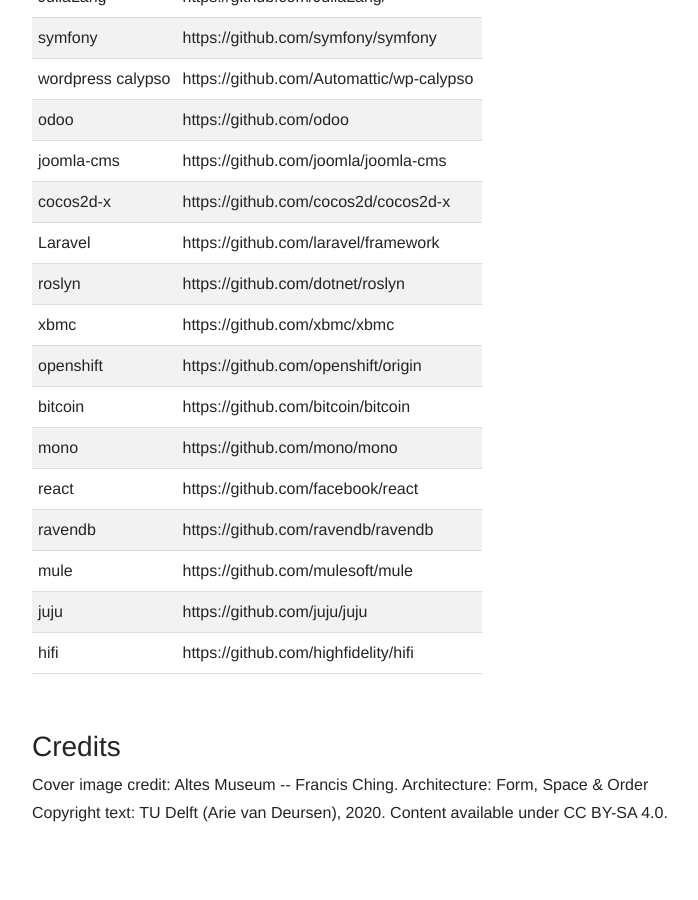
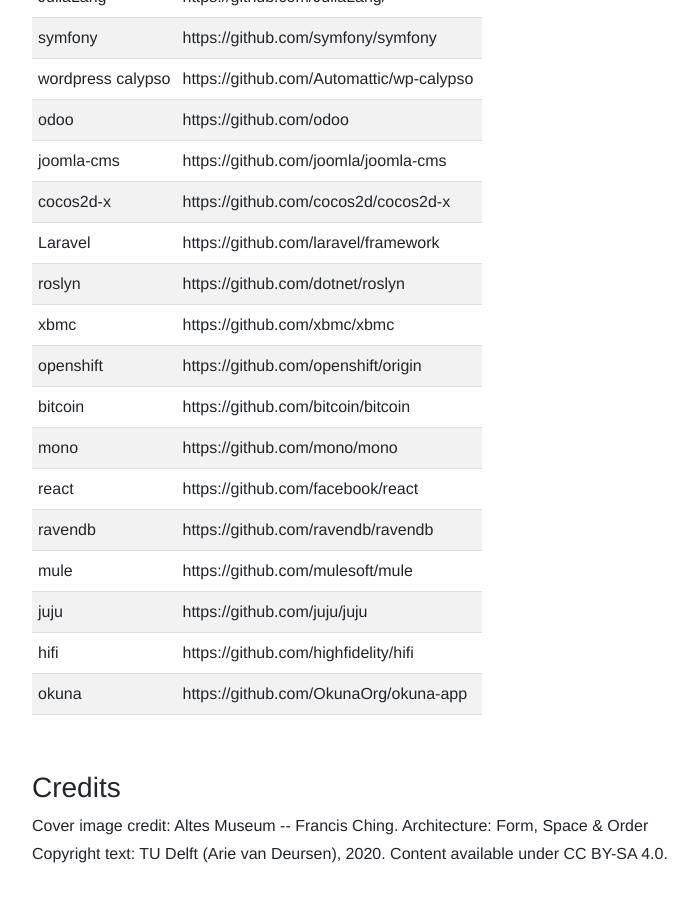
Before and after one commit to SERG-Delft/delftswa, a Jekyll site: the page built from 2020/suggested-projects.md, in a window 1280 px wide and 900 px high, scrolled down 1287 px. Shown: the whole window, without its empty margins (224-922 px from the left). Built offline with Jekyll 4.4.1, drawn with Linux system fonts in a browser that asks for light colours; before the commit the page ends 2146 px from its top, so only the background shows below that.

Commit message:
Add okuna

```diff
--- a/2020/suggested-projects.md
+++ b/2020/suggested-projects.md
@@ -42,3 +42,4 @@ Here a list of suggested projects (thanks to Ayushi Rastogi):
 | mule | https://github.com/mulesoft/mule |
 | juju | https://github.com/juju/juju |
 | hifi | https://github.com/highfidelity/hifi |
+| okuna | https://github.com/OkunaOrg/okuna-app |
```
